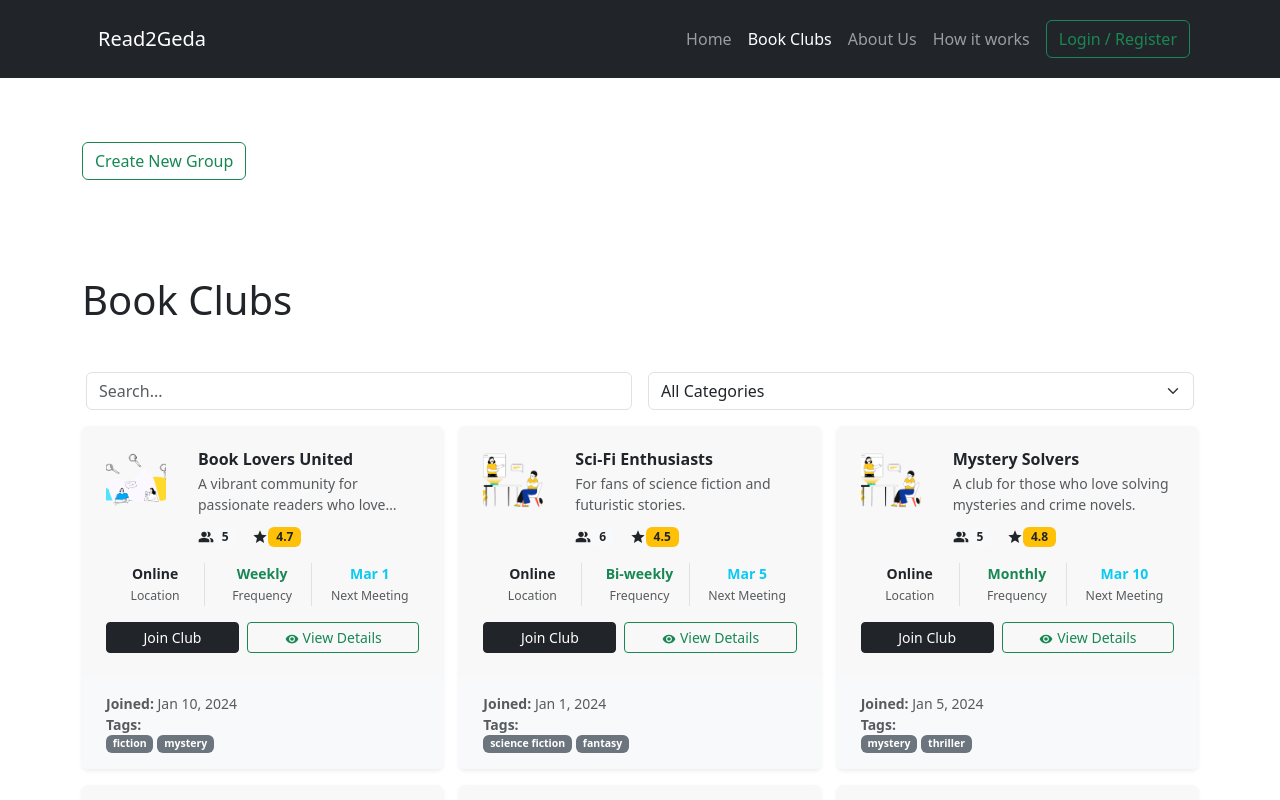
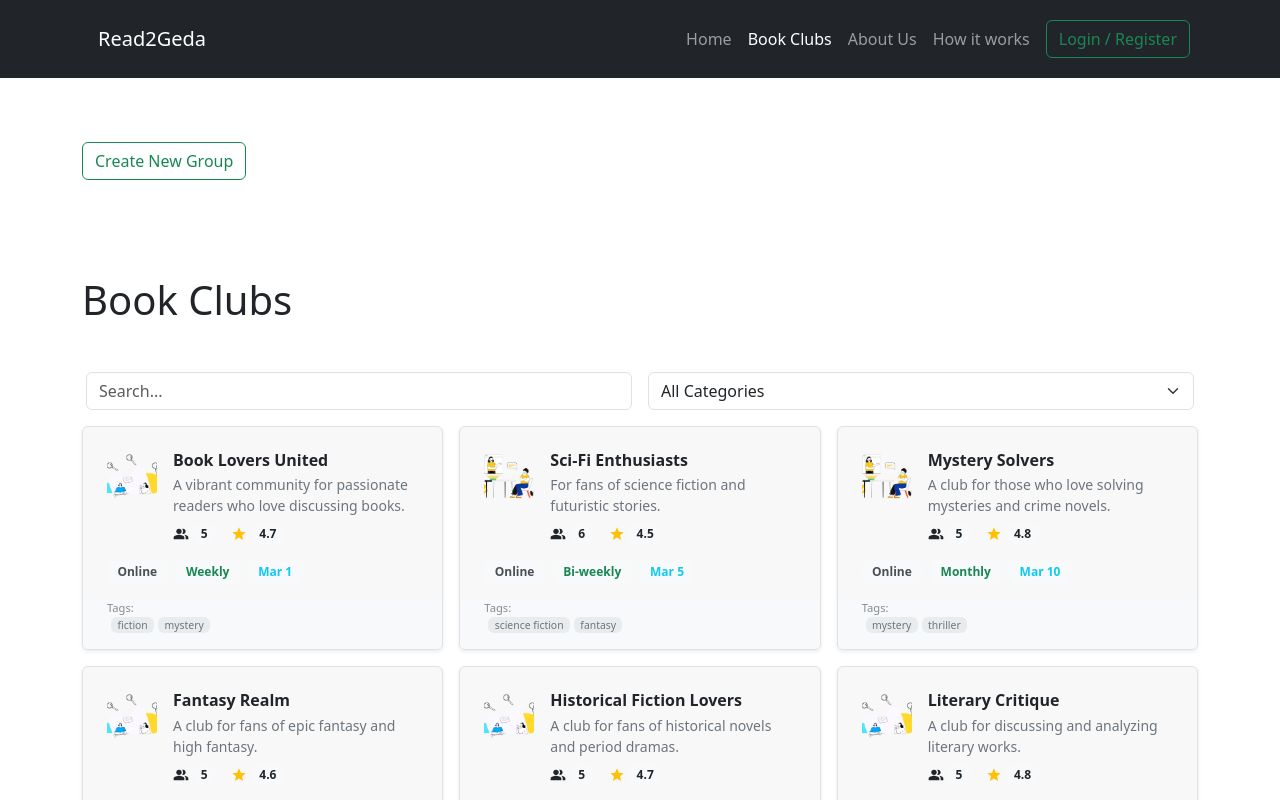
Before and after one commit to Orjihenry/Read2Geda, a React (Vite) app: page /clubs in a window 1280 px wide. Shown: the top 800 px of the page. Built offline with nearby package versions, Linux system fonts and the light colour scheme.

Commit message:
Refactor ClubCard component to improve UI/UX elements.

```diff
--- a/src/components/ClubCard.tsx
+++ b/src/components/ClubCard.tsx
@@ -1,10 +1,12 @@
-import { MdPeopleAlt, MdStar, MdVisibility } from "react-icons/md";
+import { MdPeopleAlt, MdStar, MdCalendarToday, MdMoreVert } from "react-icons/md";
 import { OverlayTrigger, Tooltip } from "react-bootstrap";
-import { NavLink } from "react-router-dom";
+import { useNavigate } from "react-router-dom";
 import type { bookClub } from "../utils/bookClub";
 import { useFetchImage } from "../hooks/useFetchImage";
-import JoinClubButton from "./JoinClubButton";
 import placeholderClubImage from "../assets/bookClub.jpg";
+import { useAuthContext } from "../context/AuthContext";
+import { useClub } from "../context/ClubContext";
+import "../styles/Profile.css";
 
 type clubCardProps = {
   index: number;
@@ -13,47 +15,124 @@ type clubCardProps = {
 
 export default function ClubCard({ index, item }: clubCardProps) {
   const { imageUrl } = useFetchImage(item.imageUrl, placeholderClubImage);
+  const { currentUser } = useAuthContext();
+  const { isClubMember, leaveClub, joinClub } = useClub();
+  const navigate = useNavigate();
+
+  const userId = currentUser?.id;
+  const isMember = userId ? isClubMember(item.id, userId) : false;
+  const memberInfo = isMember ? item.members.find((m) => m.id === userId) : null;
+  const joinedDate = memberInfo?.joinedAt;
+
+  const handleJoinClub = (e: React.MouseEvent) => {
+    e.preventDefault();
+    e.stopPropagation();
+    if (!userId) {
+      navigate("/login");
+      return;
+    }
+    joinClub(item, userId);
+  };
+
+  const handleLeaveClub = (e: React.MouseEvent) => {
+    e.preventDefault();
+    e.stopPropagation();
+    if (!userId) return;
+    leaveClub(item.id, userId);
+  };
+
+  const handleCardClick = () => {
+    navigate(`/club/${item.id}`);
+  };
 
   return (
     <>
       <div key={index} className="col-lg-12 col-md-12">
-        <div className="card h-100 border-0 shadow-sm hover-lift d-flex flex-column">
-          <div className="card-body p-4">
+        <div
+          className="card h-100 border shadow-sm club-card-hover d-flex flex-column position-relative"
+          onClick={handleCardClick}
+          style={{ cursor: "pointer" }}
+        >
+          {currentUser && (
+            <div className="dropdown position-absolute" style={{ top: "10px", right: "10px", zIndex: 10 }}>
+              <button
+                className="btn btn-sm btn-link text-muted p-1"
+                type="button"
+                id={`clubMenuDropdown-${item.id}`}
+                data-bs-toggle="dropdown"
+                aria-expanded="false"
+                onClick={(e) => {
+                  e.preventDefault();
+                  e.stopPropagation();
+                }}
+                style={{
+                  border: "none",
+                  background: "transparent",
+                  fontSize: "1.2rem",
+                  lineHeight: 1,
+                }}
+              >
+                <MdMoreVert />
+              </button>
+              <ul className="dropdown-menu dropdown-menu-end" aria-labelledby={`clubMenuDropdown-${item.id}`}>
+                <li>
+                  {isMember ? (
+                    <button
+                      className="dropdown-item text-danger"
+                      onClick={handleLeaveClub}
+                    >
+                      Leave Club
+                    </button>
+                  ) : (
+                    <button
+                      className="dropdown-item"
+                      onClick={handleJoinClub}
+                    >
+                      Join Club
+                    </button>
+                  )}
+                </li>
+              </ul>
+            </div>
+          )}
+          <div className="card-body p-4 pb-0">
             <div className="d-flex align-items-start mb-3">
               <div className="flex-shrink-0 me-3">
                 <img
                   src={imageUrl || placeholderClubImage}
                   alt={item.name}
-                  className="rounded-3 me-3"
+                  className="rounded-3"
                   style={{
-                    width: "60px",
-                    height: "60px",
-                    maxWidth: "60px",
+                    width: "50px",
+                    height: "50px",
+                    maxWidth: "50px",
                     objectFit: "cover",
                   }}
                 />
               </div>
 
               <div className="flex-grow-1">
-                <h6 className="card-title mb-1 fw-bold">{item.name}</h6>
+                <h6 className="card-title mb-1 fw-bold text-dark">{item.name}</h6>
                 <p
-                  className="text-muted small mb-2"
+                  className="text-secondary small mb-2"
                   style={{
                     display: "-webkit-box",
                     WebkitLineClamp: 2,
                     WebkitBoxOrient: "vertical",
                     overflow: "hidden",
+                    color: "#6c757d",
+                    fontSize: "0.875rem",
                   }}
                 >
                   {item.description}
                 </p>
-                <div className="d-flex align-items-center">
+                <div className="d-flex align-items-center gap-3">
                   <OverlayTrigger
                     placement="top"
-                    overlay={<Tooltip id="tooltip-top">Members</Tooltip>}
+                    overlay={<Tooltip id="tooltip-members">Members</Tooltip>}
                   >
-                    <span>
-                      <MdPeopleAlt />
+                    <span className="d-flex align-items-center">
+                      <MdPeopleAlt className="me-1" />
                       <span className="badge bg-light text-dark">
                         {item.members.length}
                       </span>
@@ -61,81 +140,114 @@ export default function ClubCard({ index, item }: clubCardProps) {
                   </OverlayTrigger>
                   <OverlayTrigger
                     placement="top"
-                    overlay={<Tooltip id="tooltip-top">Rating</Tooltip>}
+                    overlay={<Tooltip id="tooltip-rating">Rating</Tooltip>}
                   >
-                    <span className="ms-3">
-                      <MdStar />
-                      <span className="badge bg-warning text-dark">
+                    <span className="d-flex align-items-center">
+                      <MdStar style={{ color: "#ffc107" }} />
+                      <span className="badge bg-light text-dark ms-1">
                         {item.rating}
                       </span>
                     </span>
                   </OverlayTrigger>
+                  {isMember && joinedDate && (
+                    <OverlayTrigger
+                      placement="top"
+                      overlay={
+                        <Tooltip id="tooltip-joined">
+                          Joined {new Date(joinedDate).toLocaleDateString("en-US", {
+                            month: "long",
+                            day: "numeric",
+                            year: "numeric",
+                          })}
+                        </Tooltip>
+                      }
+                    >
+                      <span className="d-flex align-items-center" style={{ cursor: "pointer" }}>
+                        <MdCalendarToday className="text-muted" style={{ fontSize: "1rem" }} />
+                      </span>
+                    </OverlayTrigger>
+                  )}
                 </div>
               </div>
             </div>
 
-            <div className="mb-3 small flex-grow-1">
-              <div className="row g-2 text-center">
-                <div className="col-4">
-                  <div className="border-end">
-                    <div className="text-dark fw-bold">
+            <div className="mb-3 d-flex gap-2 flex-wrap">
+              <OverlayTrigger
+                placement="top"
+                overlay={<Tooltip id="tooltip-location">Location</Tooltip>}
+              >
+                <span
+                  className="badge"
+                  style={{
+                    backgroundColor: "#f8f9fa",
+                    color: "#495057",
+                    fontSize: "0.75rem",
+                    padding: "0.35rem 0.65rem",
+                    cursor: "pointer",
+                  }}
+                >
                   {item.location || "Online"}
-                    </div>
-                    <small className="text-muted">Location</small>
-                  </div>
-                </div>
-                <div className="col-4">
-                  <div className="border-end">
-                    <div className="text-success fw-bold">
+                </span>
+              </OverlayTrigger>
+              <OverlayTrigger
+                placement="top"
+                overlay={<Tooltip id="tooltip-frequency">Meeting Frequency</Tooltip>}
+              >
+                <span
+                  className="badge"
+                  style={{
+                    backgroundColor: "#f8f9fa",
+                    color: "#198754",
+                    fontSize: "0.75rem",
+                    padding: "0.35rem 0.65rem",
+                    cursor: "pointer",
+                  }}
+                >
                   {item.meetingFrequency || "N/A"}
-                    </div>
-                    <small className="text-muted">Frequency</small>
-                  </div>
-                </div>
-                <div className="col-4">
-                  <div className="text-info fw-bold">
+                </span>
+              </OverlayTrigger>
+              <OverlayTrigger
+                placement="top"
+                overlay={<Tooltip id="tooltip-next-meeting">Next Meeting Date</Tooltip>}
+              >
+                <span
+                  className="badge"
+                  style={{
+                    backgroundColor: "#f8f9fa",
+                    color: "#0dcaf0",
+                    fontSize: "0.75rem",
+                    padding: "0.35rem 0.65rem",
+                    cursor: "pointer",
+                  }}
+                >
                   {item.nextMeeting
                     ? new Date(item.nextMeeting).toLocaleDateString("en-US", {
                         month: "short",
                         day: "numeric",
                       })
                     : "TBD"}
-                  </div>
-                  <small className="text-muted">Next Meeting</small>
-                </div>
+                </span>
+              </OverlayTrigger>
             </div>
           </div>
 
-            <div className="d-flex gap-2 mt-auto">
-              <JoinClubButton clubId={item.id} className="flex-fill btn-sm" />
-
-              <NavLink
-                to={`/club/${item.id}`}
-                className="btn btn-outline-success btn-sm flex-fill"
+          <div className="card-footer bg-light border-0 px-4 py-3 pt-0 mt-auto">
+            <div className="d-flex justify-content-between align-items-center">
+              <small className="text-muted" style={{ fontSize: "0.7rem" }}>
+                <span className="text-muted" style={{ opacity: 0.7 }}>Tags:</span>
+                <div className="d-flex gap-1 ms-1">
+                  {item.tags?.slice(0, 2).map((tag, tagIndex) => (
+                    <span
+                      key={tagIndex}
+                      className="badge"
+                      style={{
+                        backgroundColor: "#e9ecef",
+                        color: "#6c757d",
+                        fontSize: "0.65rem",
+                        padding: "0.2rem 0.4rem",
+                        fontWeight: "normal",
+                      }}
                     >
-                <MdVisibility className="me-1" />
-                View Details
-              </NavLink>
-            </div>
-          </div>
-
-          <div className="card-footer bg-light border-0 px-4 py-3 mt-auto">
-            <div className="d-flex justify-content-between align-items-center">
-              <small className="text-muted">
-                <strong>Joined:</strong>{" "}
-                {new Date(item.createdAt).toLocaleDateString("en-US", {
-                  month: "short",
-                  day: "numeric",
-                  year: "numeric",
-                })}
-              </small>
-            </div>
-            <div className="d-flex justify-content-between align-items-center">
-              <small className="text-muted">
-                <strong>Tags:</strong>
-                <div className="d-flex gap-1">
-                  {item.tags?.slice(0, 2).map((tag, tagIndex) => (
-                    <span key={tagIndex} className="badge bg-secondary small">
                       {tag}
                     </span>
                   ))}
```
Lines whose indentation alone changed are shown as unchanged.
